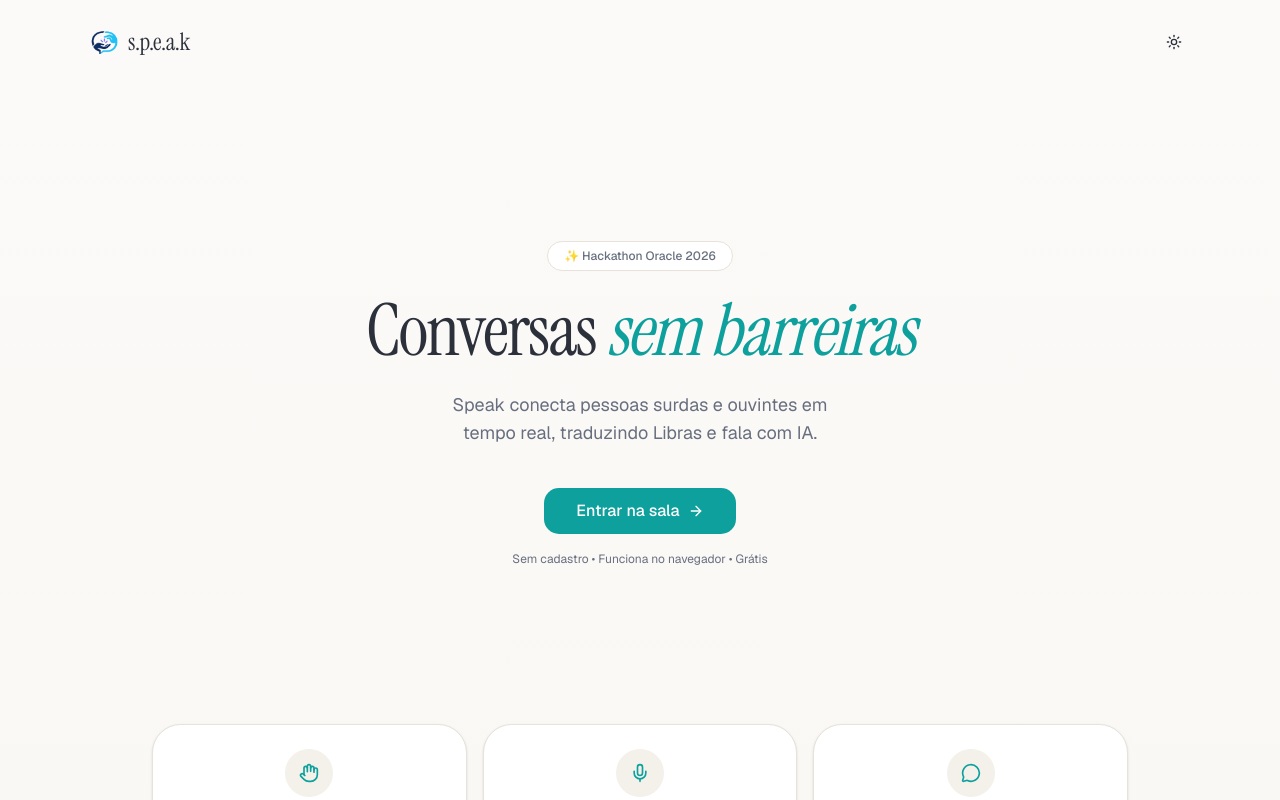
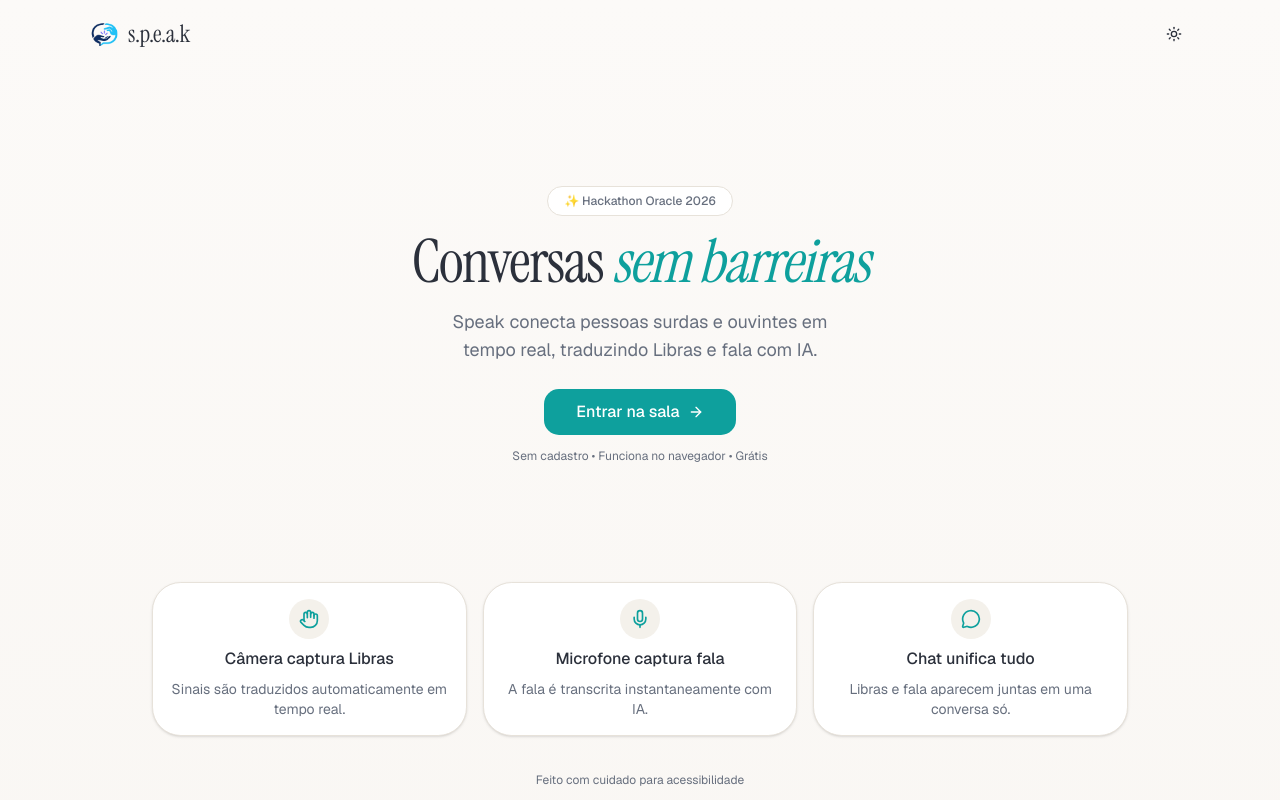
Before and after one commit to patrickiub/speak-front, a Next.js app: page / in a window 1280 px wide. Shown: the top 800 px of the page. Built offline with nearby package versions, Linux system fonts and the light colour scheme.

Commit message:
fix: ajuste layout home para ocupar tela inteira

```diff
--- a/src/app/page.tsx
+++ b/src/app/page.tsx
@@ -26,22 +26,22 @@ const STEPS = [
 
 export default function Home() {
   return (
-    <div className="flex flex-1 flex-col bg-gradient-to-b from-background to-secondary/30">
-      <header className="mx-auto flex w-full max-w-6xl items-center justify-between px-6 py-6">
+    <div className="flex flex-1 flex-col bg-gradient-to-b from-background to-secondary/30 md:h-screen md:overflow-hidden">
+      <header className="mx-auto flex w-full max-w-6xl items-center justify-between px-6 py-6 md:shrink-0 md:py-4">
         <Logo />
         <ThemeToggle />
       </header>
 
-      <main className="flex min-h-[80vh] flex-col items-center justify-center px-6 text-center">
-        <div className="mb-6 rounded-full border border-border bg-card px-4 py-1.5 text-xs font-medium text-muted-foreground">
+      <main className="flex min-h-[80vh] flex-col items-center justify-center px-6 text-center md:min-h-0 md:flex-1 md:py-2">
+        <div className="mb-6 rounded-full border border-border bg-card px-4 py-1.5 text-xs font-medium text-muted-foreground md:mb-4">
           ✨ Hackathon Oracle 2026
         </div>
 
-        <h1 className="max-w-3xl text-balance font-serif text-6xl tracking-tight md:text-7xl">
+        <h1 className="max-w-3xl text-balance font-serif text-6xl tracking-tight md:text-6xl">
           Conversas <span className="text-primary italic">sem barreiras</span>
         </h1>
 
-        <p className="mt-6 max-w-2xl text-balance text-lg text-muted-foreground">
+        <p className="mt-6 max-w-2xl text-balance text-lg text-muted-foreground md:mt-4">
           Speak conecta pessoas surdas e ouvintes em tempo real, traduzindo
           Libras e fala com IA.
         </p>
@@ -50,25 +50,25 @@ export default function Home() {
           href="/sala"
           className={cn(
             buttonVariants({ size: "lg" }),
-            "mt-10 h-12 gap-2 px-8 text-base"
+            "mt-10 h-12 gap-2 px-8 text-base md:mt-6"
           )}
         >
           Entrar na sala
           <ArrowRight className="size-4" />
         </Link>
 
-        <p className="mt-4 text-xs text-muted-foreground">
+        <p className="mt-4 text-xs text-muted-foreground md:mt-3">
           Sem cadastro • Funciona no navegador • Grátis
         </p>
       </main>
 
-      <section className="mx-auto grid w-full max-w-5xl grid-cols-1 gap-4 px-6 pb-24 sm:grid-cols-3">
+      <section className="mx-auto grid w-full max-w-5xl grid-cols-1 gap-4 px-6 pb-24 sm:grid-cols-3 md:shrink-0 md:pb-6">
         {STEPS.map((step) => (
           <div
             key={step.title}
-            className="flex flex-col items-center gap-3 rounded-2xl border border-border bg-card p-6 text-center shadow-sm"
+            className="flex flex-col items-center gap-3 rounded-2xl border border-border bg-card p-6 text-center shadow-sm md:gap-2 md:p-4"
           >
-            <div className="flex size-12 items-center justify-center rounded-full bg-secondary">
+            <div className="flex size-12 items-center justify-center rounded-full bg-secondary md:size-10">
               <step.icon className="size-5 text-primary" />
             </div>
             <p className="font-medium">{step.title}</p>
@@ -77,7 +77,7 @@ export default function Home() {
         ))}
       </section>
 
-      <footer className="w-full px-6 py-6 text-center text-xs text-muted-foreground">
+      <footer className="w-full px-6 py-6 text-center text-xs text-muted-foreground md:shrink-0 md:py-3">
         Feito com cuidado para acessibilidade
       </footer>
     </div>
```
